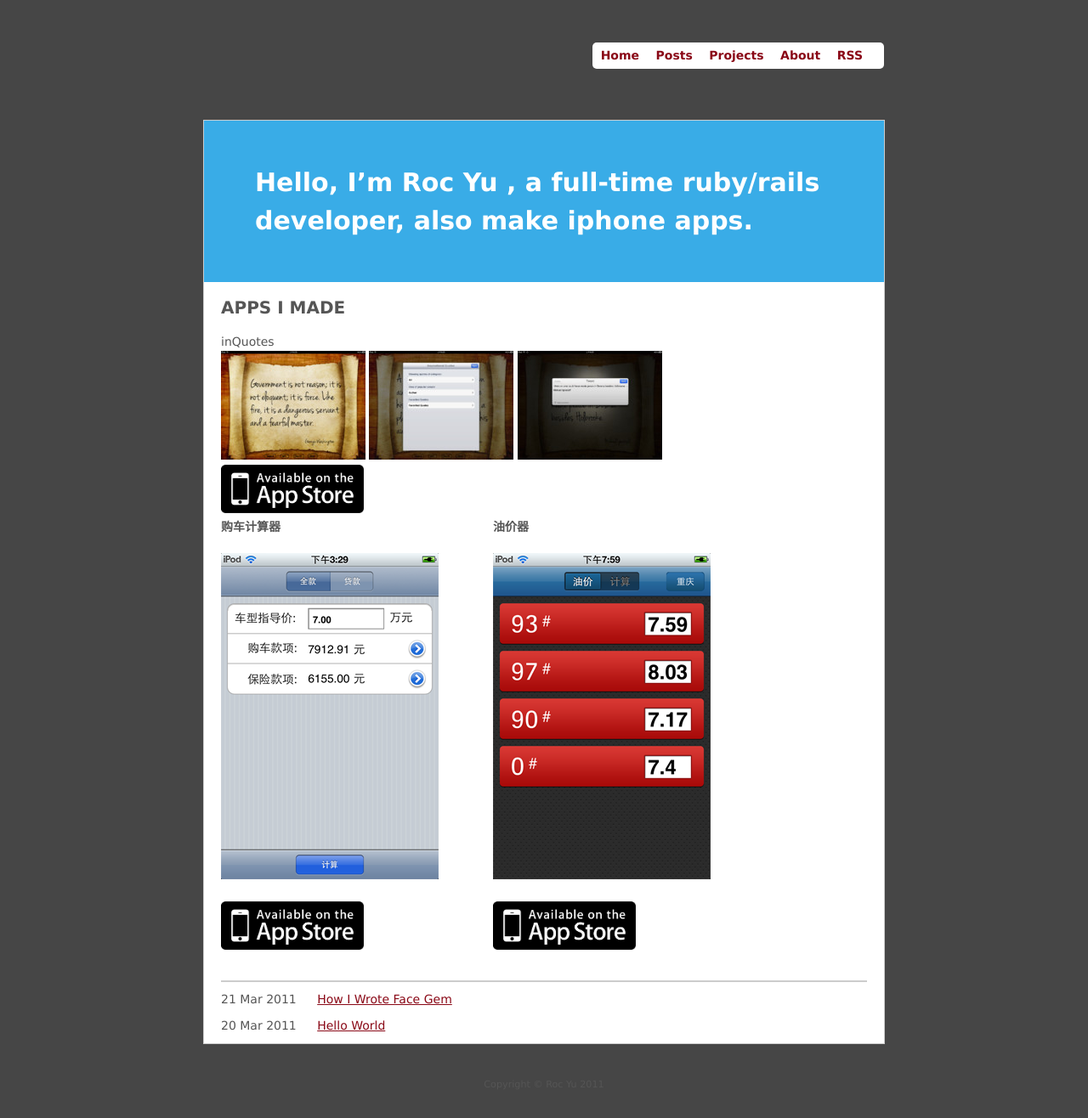
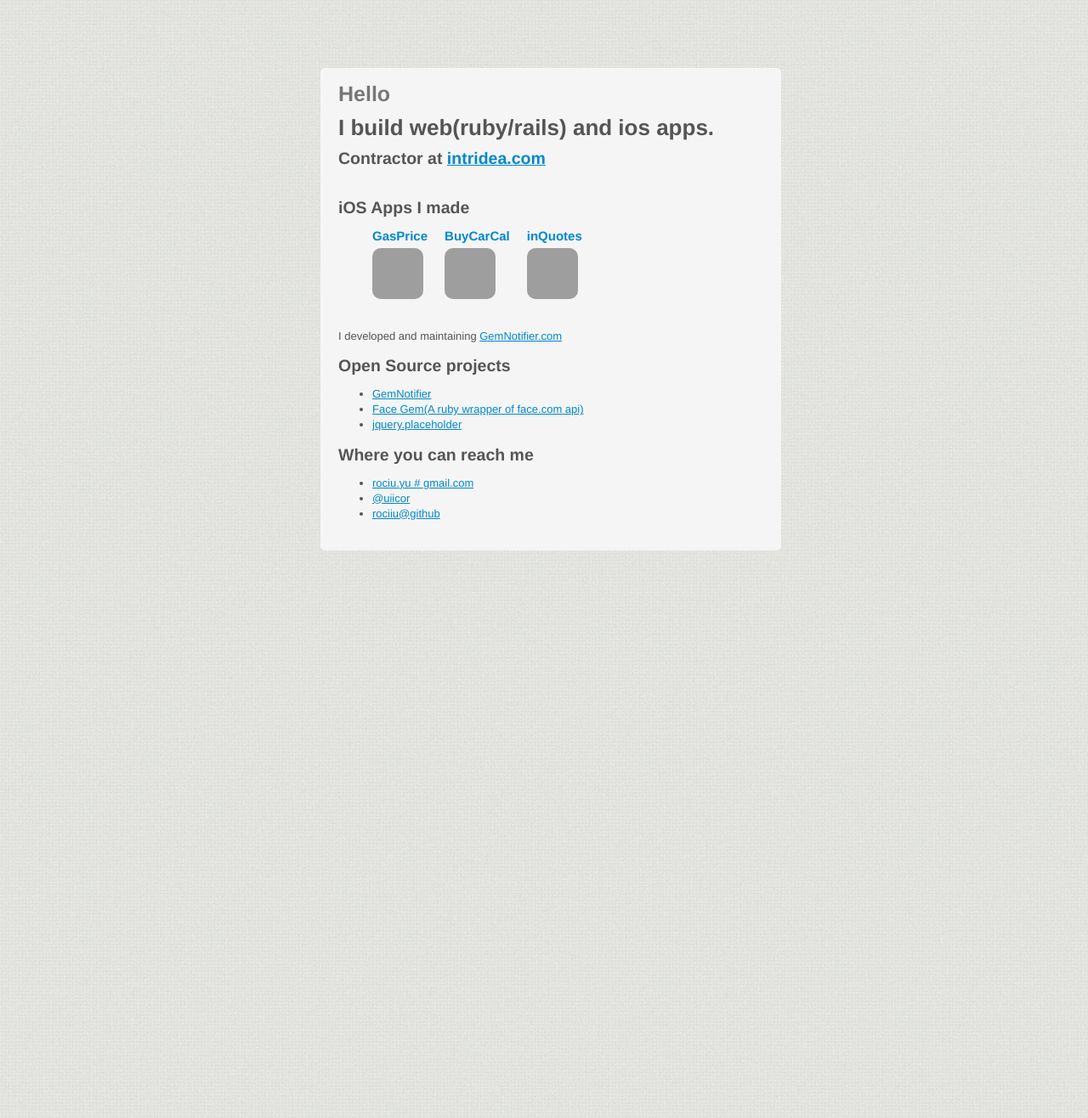
Before and after one commit to rociiu/rociiu_old, a Jekyll site: the page built from index.html, in a window 1280 px wide. Shown: the whole page at 85% size. Built offline with Jekyll 4.4.1, drawn with Linux system fonts in a browser that asks for light colours; nearby versions of some CDN libraries; after the commit the page ends 900 px from its top, so only the background shows below that; grey boxes are pictures that could not be loaded.

Commit message:
refresh my little site

```diff
--- a/_layouts/default.html
+++ b/_layouts/default.html
@@ -7,64 +7,13 @@
 <head>
     <meta charset="utf-8" />
     <meta name="author" content="Roc Yu" />
+    <meta name="description" content="Ruby/Rails iOS developer - Roc Yu" />
+
     <title>{{ page.title }} | {{ page.sitetitle }}</title>
-    <script type="text/javascript" src="http://ajax.googleapis.com/ajax/libs/jquery/1.4/jquery.min.js"></script>
-    <script>
-  		!window.jQuery && document.write('<script src="jquery-1.4.3.min.js"><\/script>');
-  	</script>
-    <script type="text/javascript" src="/js/jquery.mousewheel-3.0.4.pack.js"></script>
-  	<script type="text/javascript" src="/js/jquery.fancybox-1.3.4.pack.js"></script>
-  	<link rel="stylesheet" type="text/css" href="/css/jquery.fancybox-1.3.4.css" media="screen" />
     <link rel="stylesheet" href="/css/main.css">
-    <script src="/js/main.js"></script>
 </head>
 <body>
-    <div id="wrapper">
-       <div id="head">
-           <div class="wraper">
-               <ul>
-                  <li>
-                      <a href="/">Home</a>
-                  </li>
-                  <li>
-                      <a href="/posts">Posts</a>
-                  </li>
-                  <li>
-                      <a href="/projects">Projects</a>
-                  </li>
-                  <li>
-                      <a href="/about">About</a>
-                  </li>
-                  <li>
-                    <a href="/atom.xml">RSS</a>
-                  </li>
-               </ul>
-               <div class="clear"></div>
-           </div>
-       </div>
-       <div id="main">
-         <div id="slogan">
-           <h2>
-            Hello, I’m Roc Yu , a full-time ruby/rails developer, also make iphone apps.
-           </h2>
-         </div>
-         <div id="content">
-             <div class="wraper">
-                 {{ content }}
-             </div>
-         </div>
-       </div>
-       <div id="foot">
-            <p>Copyright &copy; Roc Yu 2011</p>
-       </div>
-    </div>
-    <script type="text/javascript" charset="utf-8">
-      $(function(){
-        $("a#images1").fancybox();
-        $("a#images2").fancybox();
-        $("a#images3").fancybox();
-      });
-    </script>
+   {{ content }}
     <script type="text/javascript" charset="utf-8">
         var _gaq = _gaq || [];
   	  _gaq.push(['_setAccount', 'UA-7581425-4']);
--- a/css/main.css
+++ b/css/main.css
@@ -5,157 +5,61 @@
 version: 3.3.0
 build: 3167
 */
-html{color:#000;background:#FFF;}body,div,dl,dt,dd,ul,ol,li,h1,h2,h3,h4,h5,h6,pre,code,form,fieldset,legend,input,textarea,p,blockquote,th,td{margin:0;padding:0;}table{border-collapse:collapse;border-spacing:0;}fieldset,img{border:0;}address,caption,cite,code,dfn,em,strong,th,var{font-style:normal;font-weight:normal;}li{list-style:none;}caption,th{text-align:left;}h1,h2,h3,h4,h5,h6{font-size:100%;font-weight:normal;}q:before,q:after{content:'';}abbr,acronym{border:0;font-variant:normal;}sup{vertical-align:text-top;}sub{vertical-align:text-bottom;}input,textarea,select{font-family:inherit;font-size:inherit;font-weight:inherit;}input,textarea,select{*font-size:100%;}legend{color:#000;}
 
+body {
+  width: 100%;
+  height: 100%;
+  background: url('/images/farmer.png');
+  font-size: 13px;
+  font-family: "Helvetica Neue", Helvetica, Arial, sans-serif;
+  line-height: 18px;
+  color: #555;
+}
 a {
-  color: #8a0917;
+  color: #08C;
 }
 .clear {
   clear: both;
 }
-html {
-	height: 100%;
+#home {
+  width: 500px;
+  margin: 80px auto 20px;
+  background: #f5f5f5;
+  padding: 20px;
+  border: 1px solid #f5f5f5;
+  border-radius: 5px;
+  -webkit-border-radius: 5px;
+  -moz-border-radius: 5px;
 }
-body {
-    background: #464646;
-    color: #555555;
-    font-family: lucida grande,tahoma,helvetica,arial,sans-serif;
-    font-size: 14px;
-    line-height: 1.5;
-    margin: 0;
-  	min-height: 100%;
+#home span.top {
+  font-size: 25px;
+  font-weight: bold;
+  color: #777;
 }
-#head {
-  margin-bottom: 50px;
+#home #apps {
+  margin: 40px 0 30px 0;
 }
-#head .wraper {
-  margin: 0 auto;
-  width: 800px;
-  padding: 50px 0 10px 0;
+#home #apps ul {
+  list-style: none;
 }
-#head .wraper ul {
-  float: right;
-  background: #fff;
-  border-radius: 5px;
-  padding: 5px 10px;
+#home #apps li {
+  display: inline;
+  float: left;
+  margin-right: 20px;
 }
-#head .wraper ul li {
-  display: inline;
-  padding: 0 15px 0 0;
-}
-#head .wraper ul li a {
-  font-weight: bold;
+#home #apps li a {
   text-decoration: none;
 }
-#main {
-  background: #fff;
-  border: 1px solid #ccc;
-  width: 800px;
-  margin: 0 auto;
+#home #apps li span {
+  display: block;
+  font-weight: bold;
+  font-size: 15px;
+  margin-bottom: 5px;
 }
-#slogan {
-  background: #39ace7;
-  padding: 50px 60px;
+#home #apps li img {
+  width: 60px;
+  height: 60px;
+  border-radius: 10px;
+  -webkit-border-radius: 10px;
+  -moz-border-radius: 10px;
 }
-#apps {
-
-}
-#apps h2 {
-  font-weight: bold;
-  font-size: 20px;
-  margin: 15px 0;
-}
-#apps .app {
-  float: left;
-  width: 320px;
-}
-#apps .app h3 {
-  font-weight: bold;
-  margin-bottom: 20px;
-}
-#apps .app .pictures {
-  margin-bottom: 20px;
-}
-#apps .app a img {
-  width: 168px;
-  height: 57px;
-}
-#slogan h2 {
-  font-size: 30px;
-  font-weight: bold;
-  color: #fff;
-}
-#intro {
-  margin: 15px 0 50px 0;
-}
-#intro h3 {
-  color: #000;
-  font-weight: bold;
-}
-#intro p {
-  margin-top: 10px;
-}
-#content .wraper {
-  margin: 0 auto;
-  width: 760px;
-}
-#posts {
-  margin: 30px 0 0 0;
-  border-top: 2px solid #ccc;
-}
-#posts ul li {
-  margin: 10px 0;
-}
-#posts ul li a {
-  margin-left: 20px;
-}
-#content .post {
-  margin: 20px 0;
-}
-#content .post h1 {
-  font-weight: bold;
-  color: #111;
-  font-size: 15px;
-}
-#content .post h4 {
-  font-size: 12px;
-  margin: 10px 0 20px 10px;
-}
-#post_content {
-  line-height: 150%;
-}
-#post_content p {
-  margin: 0 0 15px 0;
-}
-#post_content h2 {
-  font-weight: bold;
-  color: #333;
-}
-#post_content ul {
-  margin: 5px 0 10px 0;
-}
-#post_content ul li {
-  margin: 5px 0;
-}
-#post_content img {
-  margin: 10px 0;
-}
-#post_content strong {
-  font-weight: bold;
-}
-#projects {
-  margin: 30px 0;
-}
-#projects h3 {
-  font-weight: bold;
-  margin: 0 0 20px 0;
-  color: #111;
-}
-#projects ul li {
-  margin:  0 0 10px 0 ;
-}
-#foot {
-  padding: 40px 0 30px 0;
-  text-align: center;
-  font-size: 0.8em;
-}
--- a/index.html
+++ b/index.html
@@ -2,45 +2,51 @@
 layout: default
 title: Home
 ---
-<div id="apps">
-  <h2>APPS I MADE</h2>
-  <div class="inquotes">
-    <h3>inQuotes</h3>
-    <div id="content">
-      <a id="images1" href="/images/image1.png"><img alt="images1" src="/images/thumb1.jpg" /></a>
-      <a id="images2" href="/images/image2.png"><img alt="images1" src="/images/thumb2.jpg" /></a>
-      <a id="images3" href="/images/image3.png"><img alt="images1" src="/images/thumb3.jpg" /></a>
-    </div>
-    <div>
-      <a href="http://itunes.apple.com/cn/app/inquotes/id488611832?mt=8"><img width="168" height="57" src="/images/app_store.png"/></a>
-    </div>
+<div id="home">
+  <span class="top">Hello</span>
+  <h1>I build web(ruby/rails) and ios apps. </h1>
+  <h2>Contractor at <a href="http://intridea.com">intridea.com</a></h2>
+  <div id="apps">
+    <h2>iOS Apps I made</h2>
+    <ul>
+      <li>
+	<a href="http://itunes.apple.com/us/app/id459418888">
+	  <span>GasPrice</span>
+	  <img src="http://a3.mzstatic.com/us/r1000/089/Purple/55/20/93/mzm.khzidefe.175x175-75.jpg" alt="" />
+	</a>
+      </li>
+      <li>
+	<a href="http://itunes.apple.com/us/app/id459376393">
+	  <span>BuyCarCal</span>
+	  <img src="http://a1.mzstatic.com/us/r1000/067/Purple/03/91/91/mzm.ophirxua.175x175-75.jpg" alt="" />
+	</a>
+      </li>
+      <li>
+	<a href="http://itunes.apple.com/cn/app/inquotes/id488611832?mt=8">
+	  <span>inQuotes</span>
+	  <img src="http://a4.mzstatic.com/us/r1000/082/Purple/42/44/af/mzm.eipkeanq.175x175-75.jpg" alt="" />
+	</a>
+      </li>
+    </ul>
+    <div class="clear"></div>
   </div>
-  <div class="app">
-    <h3>购车计算器</h3>
-    <div class="pictures">
-      <img src="/images/buycarcal.png" />
-    </div>
-    <div class="link">
-      <p><a href="http://itunes.apple.com/us/app/id459376393"><img src="/images/app_store.png"/></a></p>
-    </div>
+  <div class="sites">
+    <p>I developed and maintaining <a href="http://gemnotifier.org/">GemNotifier.com</a></p>
   </div>
-  <div class="app">
-    <h3>油价器</h3>
-    <div class="pictures">
-      <img src="/images/gasprice.png" />
-    </div>
-    <div class="link">
-      <p><a href="http://itunes.apple.com/us/app/id459418888"><img src="/images/app_store.png"/></a></p>
-    </div>
+  <div class="projects">
+    <h2>Open Source projects</h2>
+    <ul>
+	<li><a href="https://github.com/intridea/gemnotifier">GemNotifier</a></li>
+	<li><a href="https://github.com/rociiu/face">Face Gem(A ruby wrapper of face.com api)</a></li>
+	<li><a href="https://github.com/rociiu/jquery.placeholder">jquery.placeholder</a></li>
+    </ul>
   </div>
-  <div class="clear"></div>
+  <div class="social">
+    <h2>Where you can reach me</h2>
+    <ul>
+      <li><a href="mailto:rociiu.yu@gmail.com">rociu.yu # gmail.com</a></li>
+      <li><a href="http://twitter.com/uiicor">@uiicor</a></li>
+      <li><a href="http://github.com/rociiu">rociiu@github</a></li>
+    </ul>
+  </div>
 </div>
-<div id="posts">
-    <ul>
-        {% for post in site.posts %}
-            <li>
-                <span class="date">{{ post.date | date_to_string }}</span> <a href="{{ post.url }}">{{ post.title }}</a>
-            </li>
-        {% endfor %}
-    </ul>
-</div>
```
Also changed, not shown: images/farmer.png (added).
